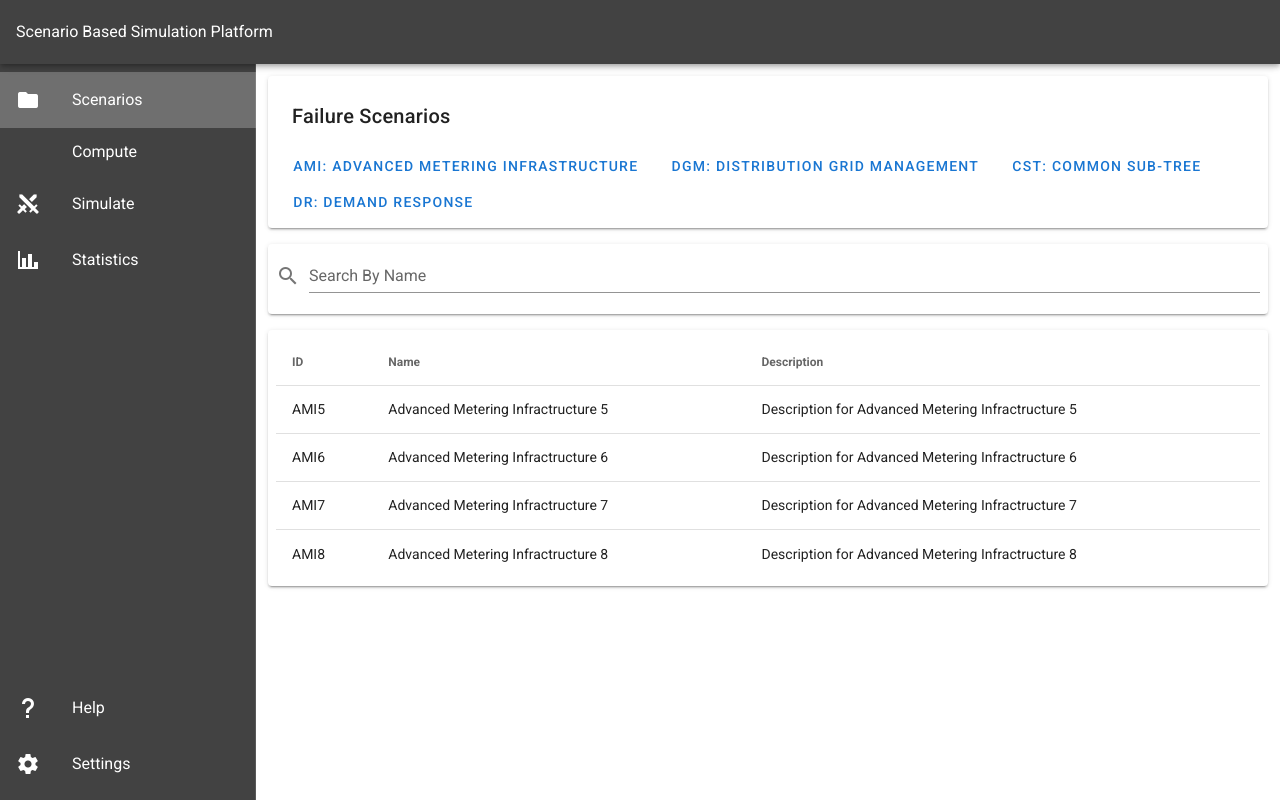
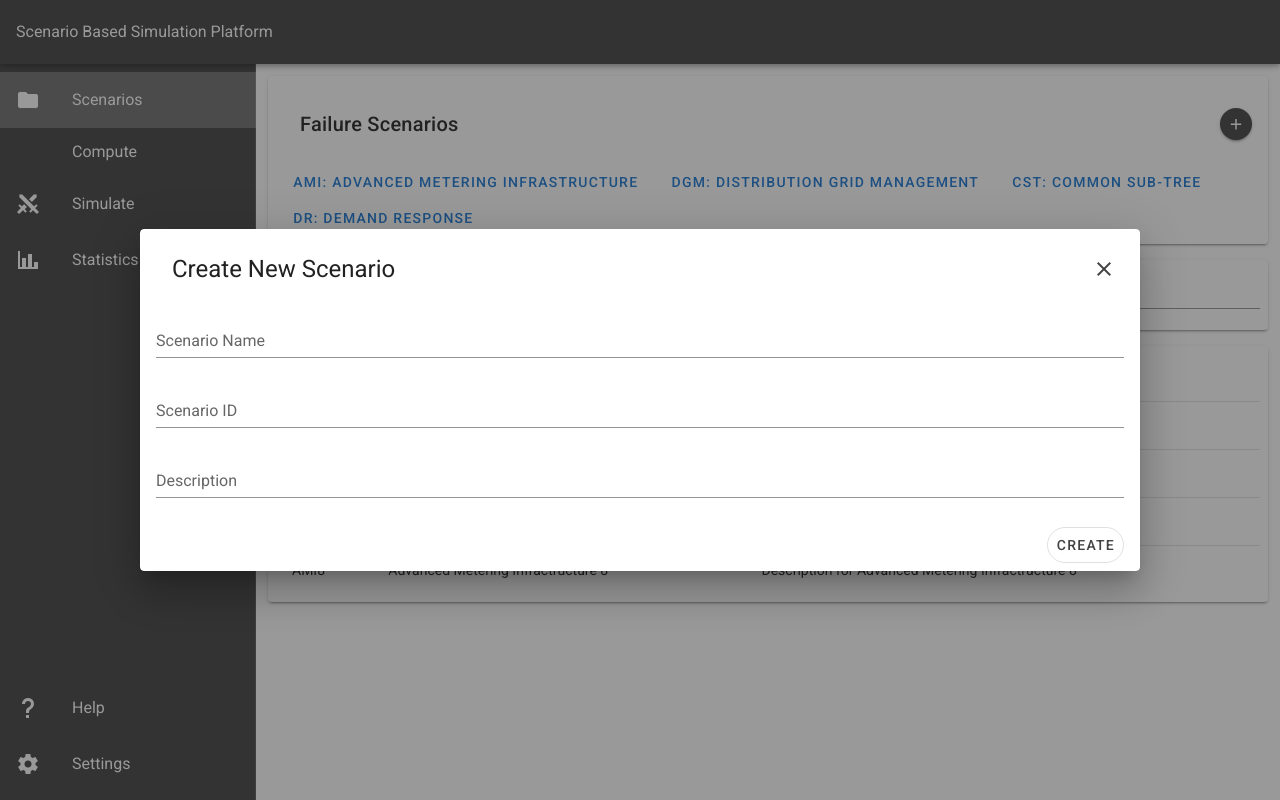
Before and after one commit to jonabox/CyberBattleSimWebUI, a Vue app: page /Scenarios in a window 1280 px wide. Built offline with nearby package versions, Linux system fonts and the light colour scheme.

Commit message:
finalized scenario component

```diff
--- a/src/views/Scenarios.vue
+++ b/src/views/Scenarios.vue
@@ -3,7 +3,13 @@
     <v-container fluid>
       <v-row>
         <v-card min-width="100%" class="mb-4 pa-2">
-          <v-card-title>Failure Scenarios</v-card-title>
+          <v-card-actions>
+            <v-card-title>Failure Scenarios</v-card-title>
+            <v-spacer></v-spacer>
+            <v-btn @click.stop="isDialogOpen = true" fab x-small elevation="2" color="secondary">
+              <v-icon dark>mdi-plus</v-icon>
+            </v-btn>
+          </v-card-actions>
           <v-container>
             <v-row justify="start" align="start">
               <v-btn text color="primary accent-4">AMI: Advanced Metering Infrastructure</v-btn>
@@ -47,6 +53,27 @@
         </v-card>
       </v-row>
     </v-container>
+    <v-dialog max-width="1000" v-model="isDialogOpen">
+      <v-card>
+        <v-card-actions>
+          <v-card-title class="headline">Create New Scenario</v-card-title>
+          <v-spacer />
+          <v-icon class="mr-2" color="secondary" @click="isDialogOpen = false">mdi-close</v-icon>
+        </v-card-actions>
+
+        <v-form class="px-4">
+          <v-text-field single-line v-model="scenarioNameInput" label="Scenario Name"></v-text-field>
+          <v-text-field single-line v-model="scenarioNameId" label="Scenario ID"></v-text-field>
+          <v-text-field single-line v-model="scenarioNameDescription" label="Description"></v-text-field>
+        </v-form>
+
+
+        <v-card-actions>
+          <v-spacer></v-spacer>
+          <v-btn rounded outlined color="secondary" text @click="isDialogOpen = false">Create</v-btn>
+        </v-card-actions>
+      </v-card>
+    </v-dialog>
   </div>
 </template>
 
@@ -54,6 +81,7 @@
 export default {
   data() {
     return {
+      isDialogOpen: true,
       items: [
         {
           id: "AMI5",
```
